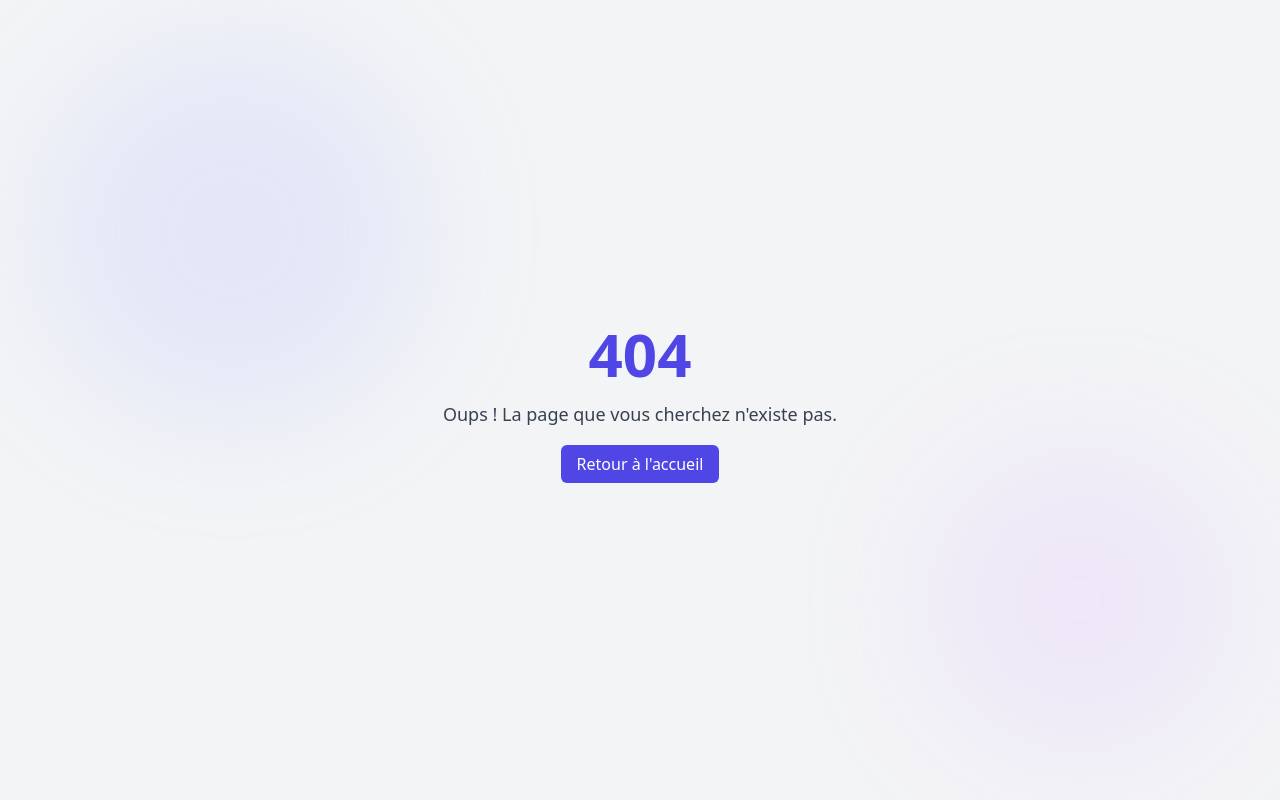
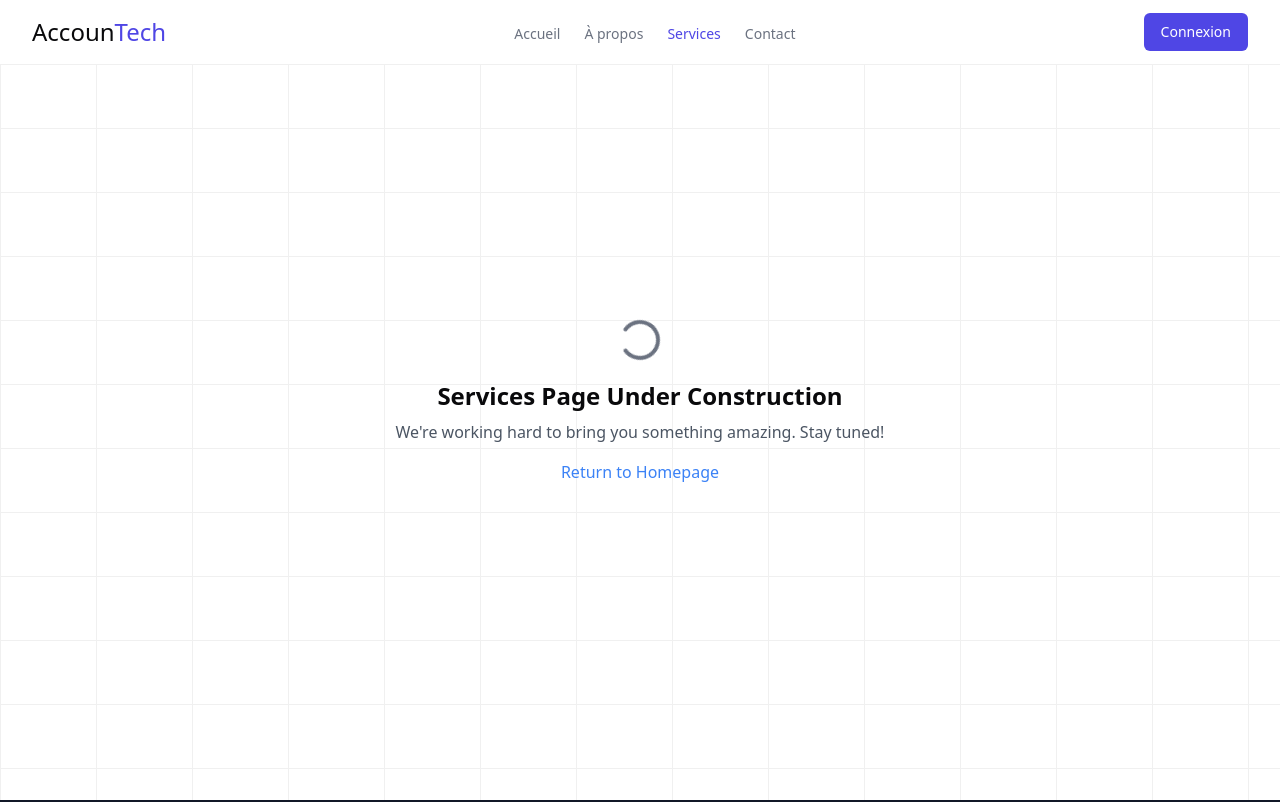
Before and after one commit to kephrenh/accountech_app, a Next.js app: page /services in a window 1280 px wide. Before the commit this address had no page. Shown: the top 802 px of the page. Built offline with nearby package versions, Linux system fonts and the light colour scheme.

Commit message:
feat: add under construction placeholder for About, Services, and Contact pages

```diff
--- /dev/null
+++ b/app/(auth)/about/page.tsx
@@ -0,0 +1,18 @@
+import { Loader2 } from "lucide-react";
+import Link from "next/link";
+
+const About = () => {
+  return (
+    <div className="flex flex-col items-center justify-center h-screen text-center p-4">
+      <Loader2 className="w-12 h-12 animate-spin text-gray-500" />
+      <h1 className="text-2xl font-semibold mt-4">About Page Under Construction</h1>
+      <p className="text-gray-600 mt-2">
+        We&apos;re working hard to bring you something amazing. Stay tuned!
+      </p>
+      <Link href="/" className="mt-4 text-blue-500 hover:underline">
+        Return to Homepage
+      </Link>
+    </div>
+  );
+};
+export default About;
--- /dev/null
+++ b/app/(auth)/contact/page.tsx
@@ -0,0 +1,18 @@
+import { Loader2 } from "lucide-react";
+import Link from "next/link";
+
+const Contact = () => {
+  return (
+    <div className="flex flex-col items-center justify-center h-screen text-center p-4">
+      <Loader2 className="w-12 h-12 animate-spin text-gray-500" />
+      <h1 className="text-2xl font-semibold mt-4">Contact Page Under Construction</h1>
+      <p className="text-gray-600 mt-2">
+        We&apos;re working hard to bring you something amazing. Stay tuned!
+      </p>
+      <Link href="/" className="mt-4 text-blue-500 hover:underline">
+        Return to Homepage
+      </Link>
+    </div>
+  );
+};
+export default Contact;
--- /dev/null
+++ b/app/(auth)/services/page.tsx
@@ -0,0 +1,18 @@
+import { Loader2 } from "lucide-react";
+import Link from "next/link";
+
+const Services = () => {
+  return (
+    <div className="flex flex-col items-center justify-center h-screen text-center p-4">
+      <Loader2 className="w-12 h-12 animate-spin text-gray-500" />
+      <h1 className="text-2xl font-semibold mt-4">Services Page Under Construction</h1>
+      <p className="text-gray-600 mt-2">
+        We&apos;re working hard to bring you something amazing. Stay tuned!
+      </p>
+      <Link href="/" className="mt-4 text-blue-500 hover:underline">
+        Return to Homepage
+      </Link>
+    </div>
+  );
+};
+export default Services;
--- a/components/public/home/hero-section.tsx
+++ b/components/public/home/hero-section.tsx
@@ -6,7 +6,7 @@ const HeroSection = () => {
       <div className="mx-auto max-w-2xl py-32 sm:py-48 lg:py-56">
         <div className="text-center">
           <h1 className="text-4xl font-bold tracking-tight text-gray-900 sm:text-6xl">
-            Simplifiez votre comptabilité avec AccounTech
+            Simplifiez votre comptabilité avec Accoun<span className="text-indigo-600">Tech</span>
           </h1>
           <p className="mt-6 text-lg leading-8 text-gray-600">
             Optimisez vos processus financiers avec notre solution de comptabilité tout-en-un.
--- a/components/public/layout/header.tsx
+++ b/components/public/layout/header.tsx
@@ -9,7 +9,7 @@ import { usePathname } from "next/navigation";
 
 const navItems = [
   { name: "Accueil", href: "/" },
-  { name: "À propos", href: "/a-propos" },
+  { name: "À propos", href: "/about" },
   { name: "Services", href: "/services" },
   { name: "Contact", href: "/contact" },
 ];
@@ -28,7 +28,9 @@ export default function Header() {
         <nav className="flex justify-between h-16">
           <div className="flex items-center">
             <Link href="/">
-              <span className="text-2xl font-bold text-blue-600">AccounTech</span>
+              <span className="text-2xl font-medium">
+                Accoun<span className="text-indigo-600">Tech</span>
+              </span>
             </Link>
           </div>
           <div className="hidden sm:flex flex-grow justify-center items-center">
--- a/package.json
+++ b/package.json
@@ -10,10 +10,14 @@
     "generate": "npx prisma generate",
     "update": "npx prisma generate && npx prisma db push "
   },
+  "prisma": {
+    "seed": "node --loader ts-node/esm prisma/seed.ts"
+  },
   "dependencies": {
     "@auth/prisma-adapter": "^2.7.4",
     "@hookform/resolvers": "^4.1.0",
     "@prisma/client": "^6.3.1",
+    "@radix-ui/react-accordion": "^1.2.3",
     "@radix-ui/react-label": "^2.1.2",
     "@radix-ui/react-slot": "^1.1.2",
     "bcryptjs": "^3.0.0",
@@ -44,6 +48,7 @@
     "postcss": "^8",
     "prisma": "^6.3.1",
     "tailwindcss": "^3.4.1",
+    "ts-node": "^10.9.2",
     "typescript": "^5"
   }
 }
--- a/tailwind.config.ts
+++ b/tailwind.config.ts
@@ -55,6 +55,28 @@ export default {
   			lg: 'var(--radius)',
   			md: 'calc(var(--radius) - 2px)',
   			sm: 'calc(var(--radius) - 4px)'
+  		},
+  		keyframes: {
+  			'accordion-down': {
+  				from: {
+  					height: '0'
+  				},
+  				to: {
+  					height: 'var(--radix-accordion-content-height)'
+  				}
+  			},
+  			'accordion-up': {
+  				from: {
+  					height: 'var(--radix-accordion-content-height)'
+  				},
+  				to: {
+  					height: '0'
+  				}
+  			}
+  		},
+  		animation: {
+  			'accordion-down': 'accordion-down 0.2s ease-out',
+  			'accordion-up': 'accordion-up 0.2s ease-out'
   		}
   	}
   },
```
Also changed, not shown: 1 other file (tests, documents, lock files or other folders).
